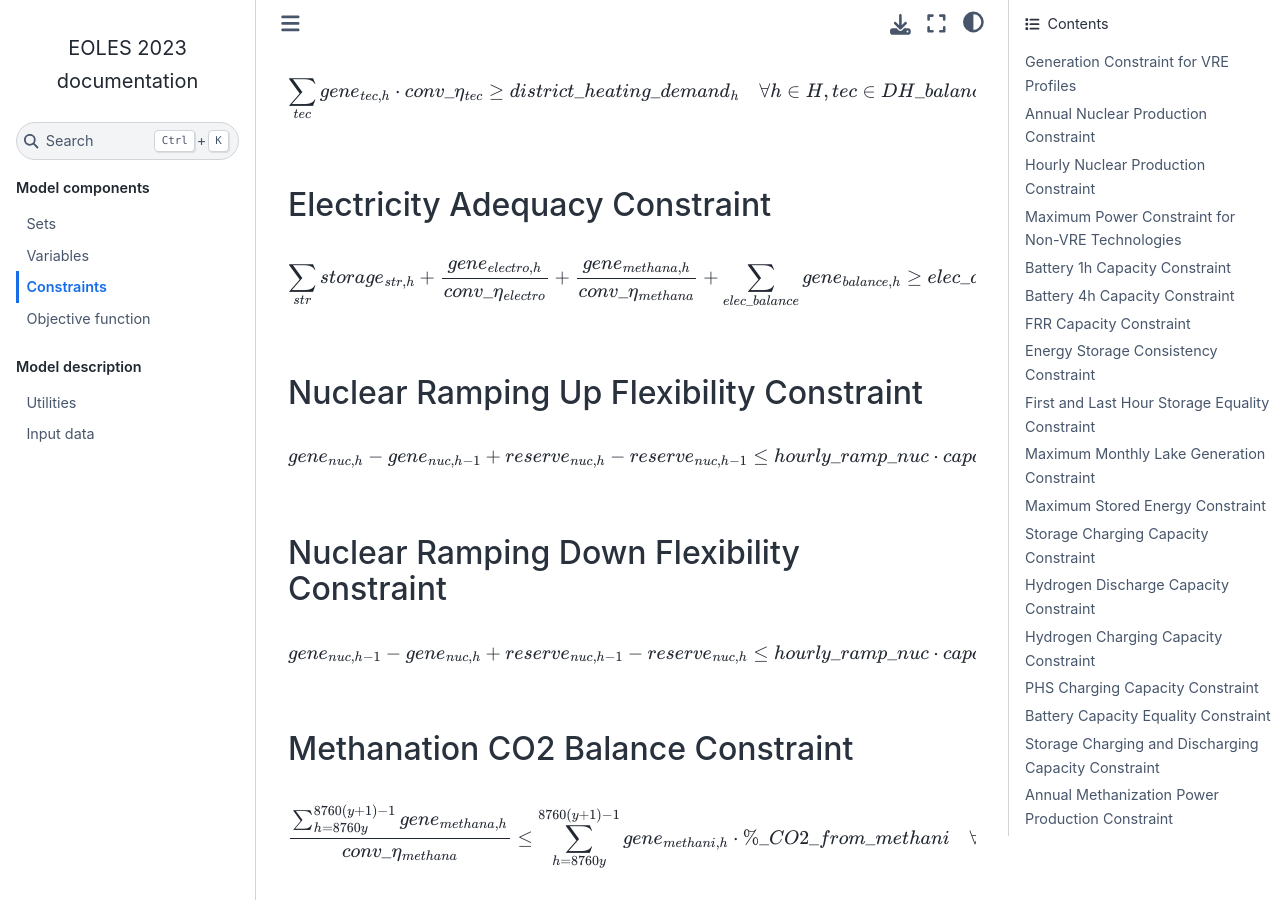
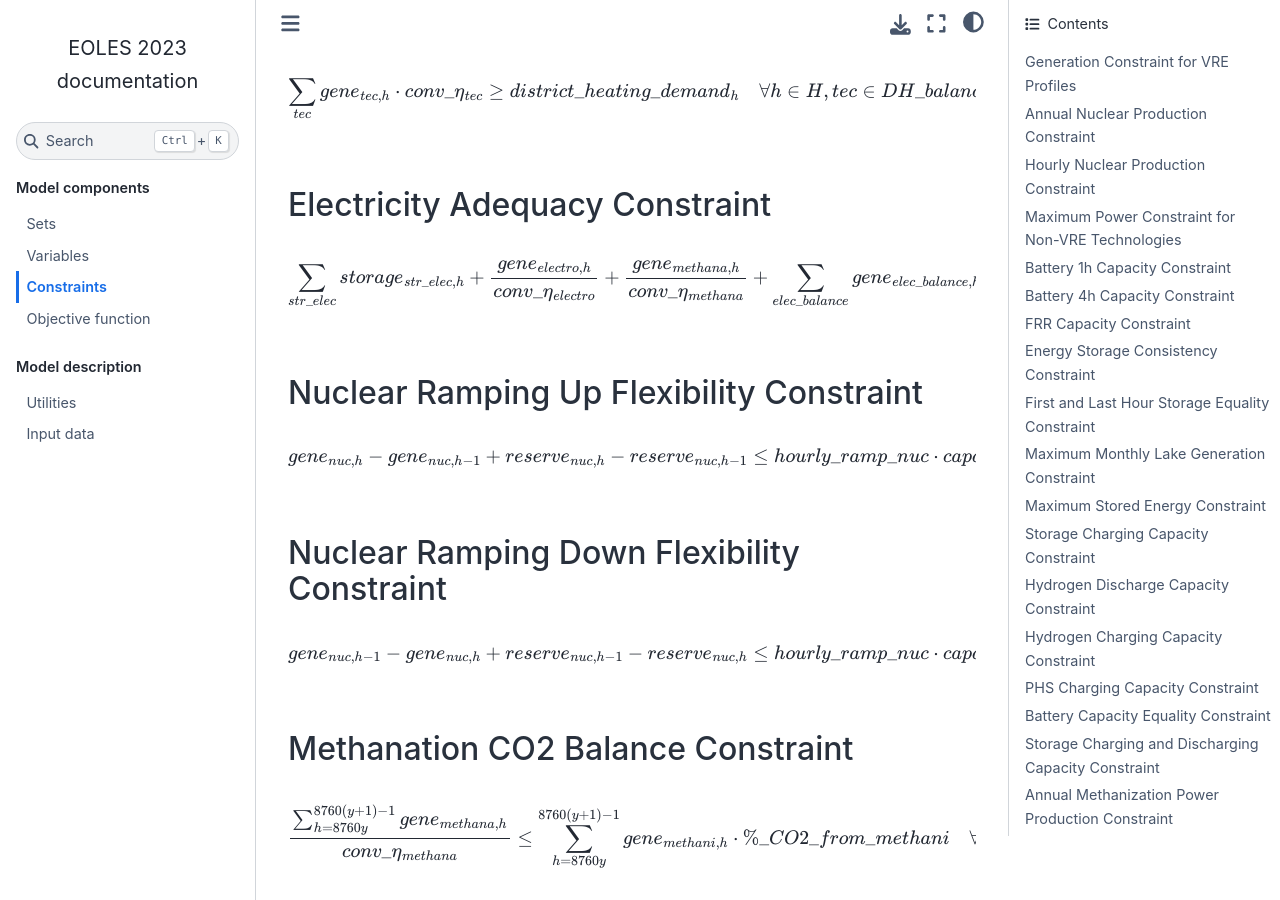
Before and after one commit to LucieRC/EOLES, a Sphinx documentation site: the page built from docs/constraints.rst, in a window 1280 px wide and 900 px high, scrolled down 4990 px. Built offline with Sphinx 7.4.7 and the Sphinx Book theme 1.1.4, drawn with Linux system fonts in a browser that asks for light colours.

Commit message:
str -> str\_elec

```diff
--- a/docs/constraints.rst
+++ b/docs/constraints.rst
@@ -149,7 +149,7 @@ District Heating Balance Constraint
 Electricity Adequacy Constraint
 --------------------------------
 .. math::
-    \sum_{str} storage_{str, h} + \frac{gene_{electro, h}}{conv\_{\eta}_{electro}} + \frac{gene_{methana, h}}{conv\_{\eta}_{methana}} + \sum_{elec\_balance} gene_{balance, h} \geq elec\_demand_{h} \quad \forall h \in H
+    \sum_{str\_elec} storage_{str\_elec, h} + \frac{gene_{electro, h}}{conv\_{\eta}_{electro}} + \frac{gene_{methana, h}}{conv\_{\eta}_{methana}} + \sum_{elec\_balance} gene_{elec\_balance, h} \geq elec\_demand_{h} \quad \forall h \in H
 
 Nuclear Ramping Up Flexibility Constraint
 -----------------------------------------
```
